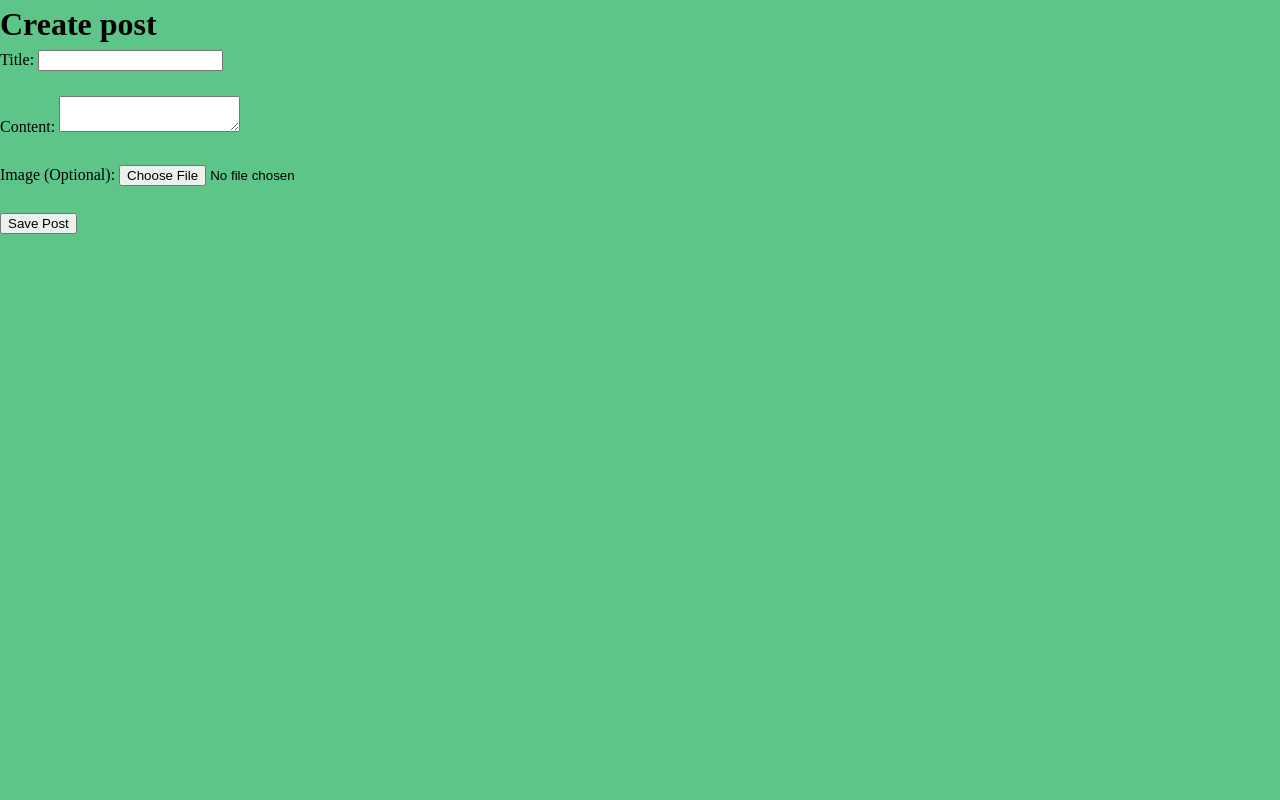
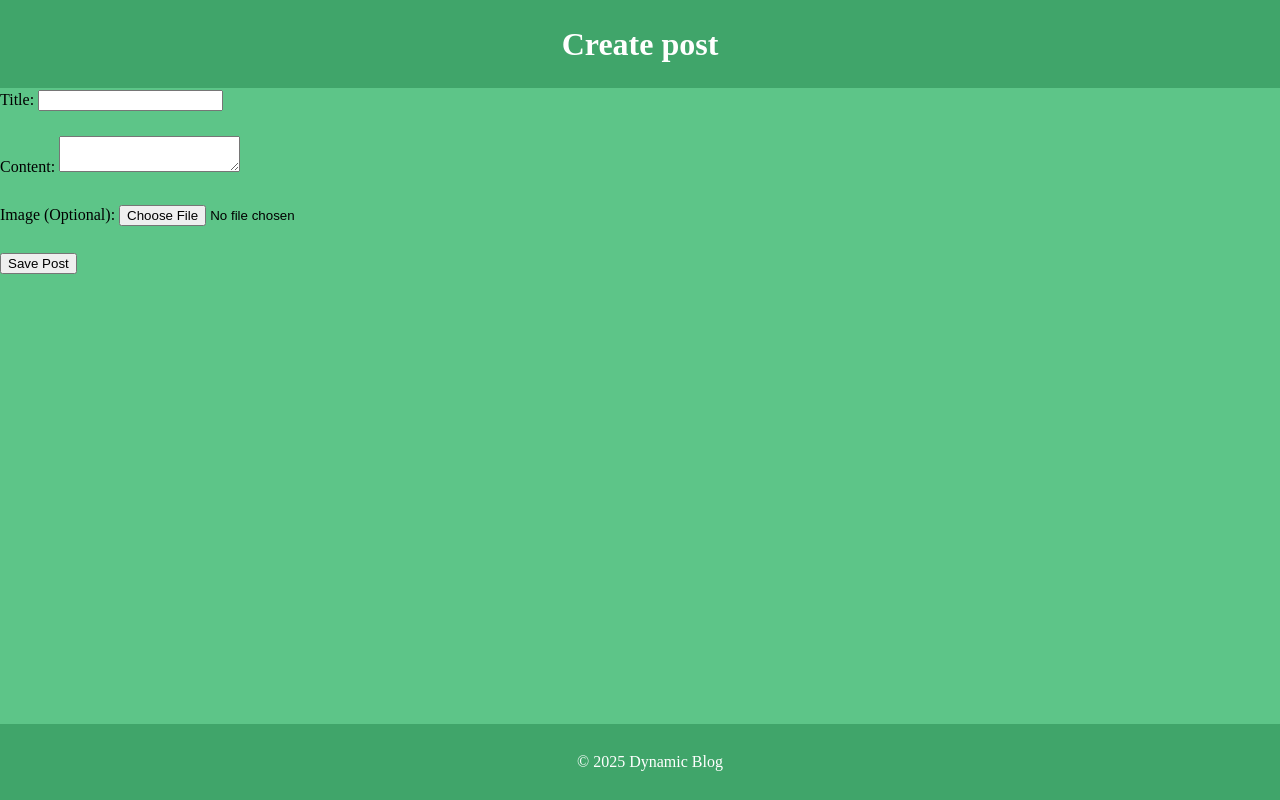
Before and after one commit to ManyManicAmbitions/dynamic-blog-website, a plain HTML site: page new-post.html in a window 1280 px wide. Drawn offline with Linux system fonts and the light colour scheme.

Commit message:
Added header and footer in new-post.html

```diff
--- a/new-post.html
+++ b/new-post.html
@@ -8,7 +8,9 @@
     <script src="new-post.js" defer></script>
 </head>
 <body>
+    <header>
     <h1>Create post</h1>
+    </header>
          <form id="newPostForm">
             <label for="title">Title:</label>
             <input type="text" id="title" name="title" required>
@@ -24,5 +26,8 @@
 
             <button type="submit">Save Post</button>
         </form>
+    <footer>
+        <p>&copy; 2025 Dynamic Blog</p>
+    </footer>
 </body>
 </html>
```
Lines whose indentation alone changed are shown as unchanged.
